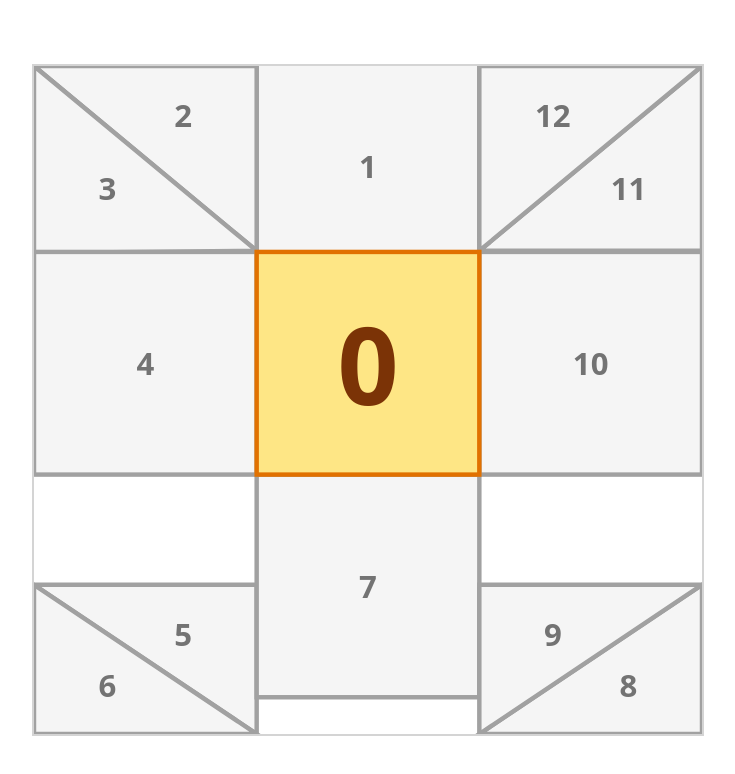
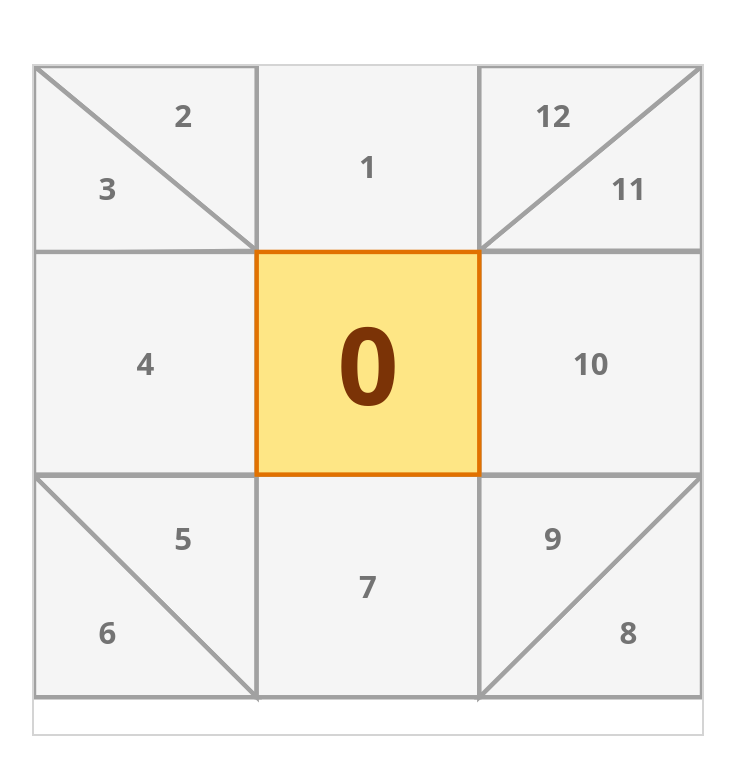
Before and after one commit to jayanath007/ravana-astrology, a React (Vite) app: page / in a window 1280 px wide. Shown: the top 774 px of the page, without its empty margins (272-1007 px from the left). Built offline with nearby package versions, Linux system fonts and the light colour scheme.

Commit message:
Fix triangle positions and points for areas 5, 6, 8, and 9 in grid configuration

```diff
--- a/src/components/astrological-grid/grid-config.ts
+++ b/src/components/astrological-grid/grid-config.ts
@@ -43,16 +43,16 @@ export const GRID_CONFIG: AreaConfig[] = [
   {
     id: 5,
     shape: 'triangle',
-    points: '0,233 100,233 100,300',
-    position: { x: 67, y: 255 }, // Centroid
+    points: '0,184 100,184 100,283.5',
+    position: { x: 67, y: 212 }, // Centroid
   },
 
   // Area 6 - Triangle (bottom-left, lower triangle)
   {
     id: 6,
     shape: 'triangle',
-    points: '0,233 0,300 100,300',
-    position: { x: 33, y: 278 }, // Centroid
+    points: '0,184 0,283.5 100,283.5',
+    position: { x: 33, y: 254 }, // Centroid
   },
 
   // Area 7 - Square (bottom-center)
@@ -69,16 +69,16 @@ export const GRID_CONFIG: AreaConfig[] = [
   {
     id: 8,
     shape: 'triangle',
-    points: '300,233 200,300 300,300',
-    position: { x: 267, y: 278 }, // Centroid
+    points: '300,184 200,283.5 300,283.5',
+    position: { x: 267, y: 254 }, // Centroid
   },
 
   // Area 9 - Triangle (bottom-right, upper triangle)
   {
     id: 9,
     shape: 'triangle',
-    points: '200,233 300,233 200,300',
-    position: { x: 233, y: 255 }, // Centroid
+    points: '200,184 300,184 200,283.5',
+    position: { x: 233, y: 212 }, // Centroid
   },
 
   // Area 10 - Square (middle-right)
```
